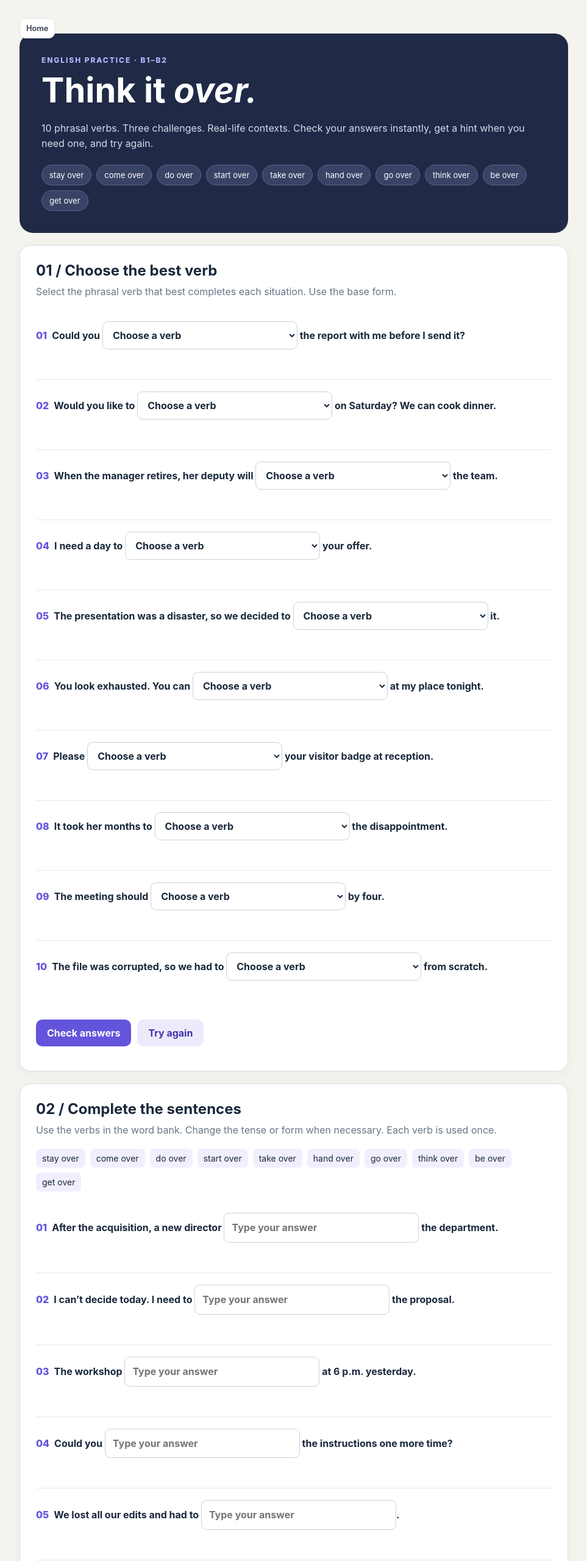
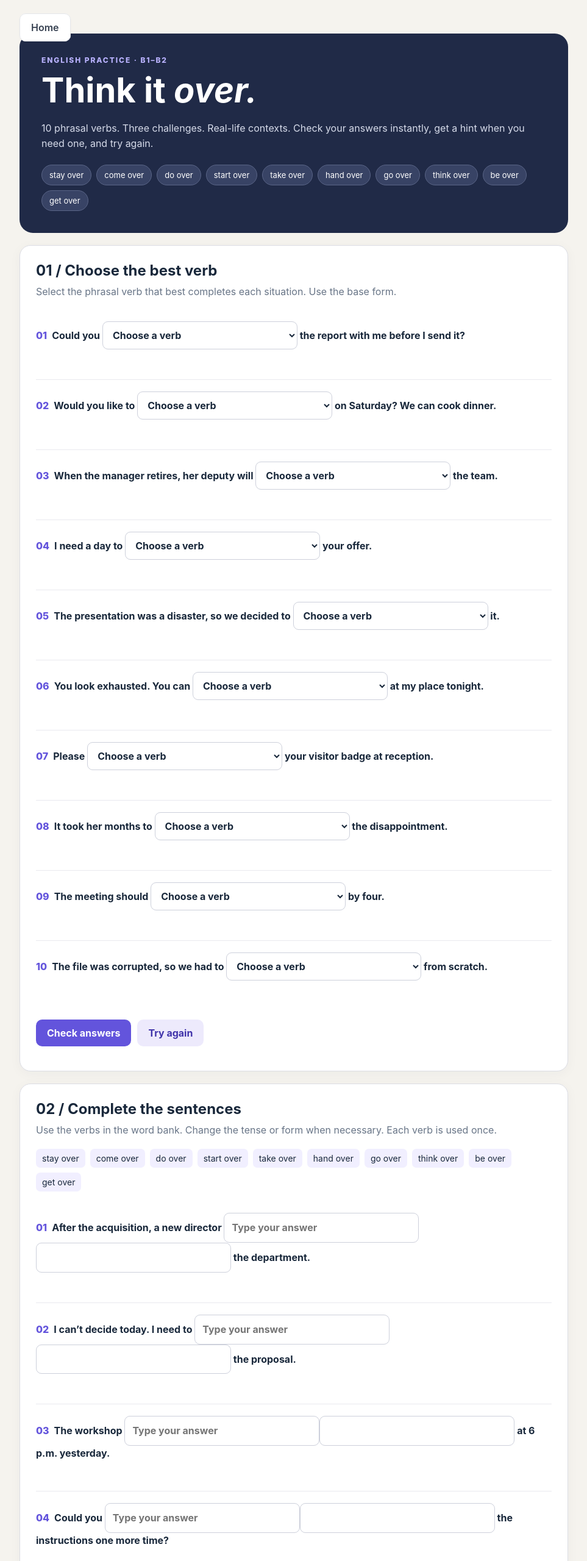
Before and after one commit to helga-spivak/English, a plain HTML site: page docs/Over.html in a window 1280 px wide. Shown: the top 2560 px of the page at 61% size, without its empty margins (158-1121 px from the left). Drawn offline with Linux system fonts and the light colour scheme.

Commit message:
Increase the Home link size and move it lower on the OVER page

```diff
--- a/docs/Over.html
+++ b/docs/Over.html
@@ -245,7 +245,7 @@
 
         <style id="site-navigation-style">.site-nav {
             max-width: 760px;
-            margin: 0 auto 14px;
+            margin: 12px auto 20px;
             display: grid;
             grid-template-columns: 1fr auto 1fr;
             gap: 8px;
@@ -258,8 +258,8 @@
             background: #fff;
             border: 1px solid #e5e7eb;
             border-radius: 10px;
-            padding: 8px 10px;
-            font-size: .8rem;
+            padding: 12px 18px;
+            font-size: 1rem;
             font-weight: 600;
             box-shadow: 0 1px 3px rgba(0, 0, 0, .04);
         }
@@ -347,12 +347,12 @@
         const verbs = ['stay over', 'come over', 'do over', 'start over', 'take over', 'hand over', 'go over', 'think over', 'be over', 'get over'];
         const meanings = ['sleep at someone’s place', 'visit someone at their home', 'do something again', 'begin again from the beginning', 'gain control or responsibility', 'give something to another person', 'review or examine carefully', 'consider before deciding', 'finish; end', 'recover from a difficult experience'];
         const ex1 = [['Could you ___ the report with me before I send it?', 'go over'], ['Would you like to ___ on Saturday? We can cook dinner.', 'come over'], ['When the manager retires, her deputy will ___ the team.', 'take over'], ['I need a day to ___ your offer.', 'think over'], ['The presentation was a disaster, so we decided to ___ it.', 'do over'], ['You look exhausted. You can ___ at my place tonight.', 'stay over'], ['Please ___ your visitor badge at reception.', 'hand over'], ['It took her months to ___ the disappointment.', 'get over'], ['The meeting should ___ by four.', 'be over'], ['The file was corrupted, so we had to ___ from scratch.', 'start over']];
-        const ex2 = [['After the acquisition, a new director ______ the department.', 'took over', 'Past simple: assume responsibility'], ['I can’t decide today. I need to ______ the proposal.', 'think over', 'Consider carefully before deciding'], ['The workshop ______ at 6 p.m. yesterday.', 'was over', 'Past simple: finished'], ['Could you ______ the instructions one more time?', 'go over', 'Review carefully'], ['We lost all our edits and had to ______.', 'start over', 'Begin again from the beginning'], ['My cousin ______ last weekend because the trains stopped running.', 'stayed over', 'Past simple: slept at someone’s home'], ['Please ______ the keys before you leave.', 'hand over', 'Give something to another person'], ['It took him a long time to ______ his fear of public speaking.', 'get over', 'Recover from or overcome'], ['We made too many mistakes, so we decided to ______ the entire exercise.', 'do over', 'Repeat the task'], ['Why don’t you ______ for coffee after work?', 'come over', 'Visit someone’s home']];
-        const ex3 = [['I need to <b>consider your suggestion carefully</b>. → I need to ______ your suggestion.', 'think over', 'Consider'], ['Let’s <b>review the figures</b> before the meeting. → Let’s ______ the figures.', 'go over', 'Review'], ['He <b>recovered from</b> the breakup. → He ______ the breakup.', 'got over', 'Recover'], ['Could you <b>give me</b> the documents? → Could you ______ the documents?', 'hand over', 'Transfer'], ['The concert <b>finished</b> at eleven. → The concert ______ at eleven.', 'was over', 'Finished'], ['Our first attempt failed, so we <b>began again</b>. → We ______.', 'started over', 'Restart'], ['She <b>assumed responsibility for</b> the project. → She ______ the project.', 'took over', 'Assume control'], ['Can you <b>visit my home</b> tonight? → Can you ______ tonight?', 'come over', 'Visit'], ['I <b>slept at my friend’s house</b> last night. → I ______ last night.', 'stayed over', 'Sleep away from home'], ['The recording was unclear, so we had to <b>repeat it</b>. → We had to ______ it.', 'do over', 'Repeat']];
+        const ex2 = [['After the acquisition, a new director ______ the department.', 'took over', 'Past simple: assume responsibility'], ['I can’t decide today. I need to ______ the proposal.', 'think over', 'Consider carefully before deciding'], ['The workshop ______ at 6 p.m. yesterday.', 'was over', 'Past simple: finished'], ['Could you ______ the instructions one more time?', 'go over', 'Review carefully'], ['We lost all our edits and had to ______.', 'start over', 'Begin again from the beginning'], ['My cousin ______ last weekend because the trains stopped running.', 'stayed over', 'Past simple: slept at someone’s home'], ['Please ______ the keys before you leave.', 'hand over', 'Give something to another person'], ['It took him a long time to ______ his fear of public speaking.', 'get over', 'Recover from or overcome'], ['We made too many mistakes, so we decided to ______ the entire exercise.', 'do over', 'Repeat the task'], ['Why didn’t you ______ for coffee after work?', 'come over', 'Visit someone’s home']];
+        const ex3 = [['I need to <b>consider your suggestion carefully</b>. → I need to ______ your suggestion.', 'think over', 'Consider'], ['Let’s <b>review the figures</b> before the meeting. → Let’s ______ the figures.', 'go over', 'Review'], ['He <b>recovered from</b> the breakup. → He ______ the breakup.', 'got over', 'Recover'], ['Could you <b>give me</b> the documents? → Could you ______ the documents?', 'hand over', 'Transfer'], ['The concert <b>finished</b> at eleven. → The concert ______ at eleven.', 'was over', 'Finished'], ['Our first attempt failed, so we <b>began again</b>. → We ______.', 'started over', 'Restart'], ['She <b>assumed control</b> for the project. → She ______ the project.', 'took over', 'Assume control'], ['Can you <b>visit my home</b> tonight? → Can you ______ tonight?', 'come over', 'Visit'], ['I <b>slept at my friend’s house</b> last night. → I ______ last night.', 'stayed over', 'Sleep away from home'], ['The recording was unclear, so we had to <b>repeat it</b>. → We had to ______ it.', 'do over', 'Repeat']];
         document.getElementById('chips').innerHTML = verbs.map(v => `<span class="chip">${v}</span>`).join(''); document.getElementById('bank').innerHTML = verbs.map(v => `<span>${v}</span>`).join(''); document.getElementById('reference').innerHTML = verbs.map((v, i) => `<div><strong>${v}</strong>${meanings[i]}</div>`).join('');
-        function render(n) { const arr = n === 1 ? ex1 : n === 2 ? ex2 : ex3; document.getElementById('exercise' + n).innerHTML = arr.map((item, i) => { let q = item[0]; if (n === 1) { q = q.replace('___', `<select aria-label="Question ${i + 1}"><option value="">Choose a verb</option>${verbs.map(v => `<option value="${v}">${v}</option>`).join('')}</select>`) } else { q = q.replace('______', `<input autocomplete="off" spellcheck="false" aria-label="Question ${i + 1}" placeholder="Type your answer">`) } return `<div class="question"><p class="qhead"><span class="num">${String(i + 1).padStart(2, '0')}</span>${q}</p><div class="hint" id="hint${n}-${i}">Hint: ${n === 1 ? '' : item[2]}</div><div class="feedback" id="fb${n}-${i}" aria-live="polite"></div></div>` }).join(''); document.getElementById('score' + n).textContent = '' }
+        function render(n) { const arr = n === 1 ? ex1 : n === 2 ? ex2 : ex3; document.getElementById('exercise' + n).innerHTML = arr.map((item, i) => { let q = item[0]; if (n === 1) { q = q.replace('___', `<select aria-label="Question ${i + 1}"><option value="">Choose a verb</option>${verbs.map(v => `<option value="${v}">${v}</option>`).join('')}</select>`); } else { q = q.replace('___', `<input autocomplete="off" spellcheck="false" aria-label="Question ${i + 1}" placeholder="Type your answer">`); q = q.replace(/_+/, '<input ...>'); } return `<div class="question"><p class="qhead"><span class="num">${String(i + 1).padStart(2, '0')}</span>${q}</p><div class="hint" id="hint${n}-${i}">Hint: ${item[2] || ''}</div><div class="feedback" id="fb${n}-${i}" aria-live="polite"></div></div>` }).join(''); document.getElementById('score' + n).textContent = ''; }
         function norm(s) { return s.toLowerCase().trim().replace(/[.!?]+$/, '').replace(/\s+/g, ' ').replace(/’/g, "'") }
-        function check(n) { const arr = n === 1 ? ex1 : n === 2 ? ex2 : ex3; const controls = document.querySelectorAll('#exercise' + n + ' select,#exercise' + n + ' input'); let total = 0; controls.forEach((el, i) => { const val = norm(el.value), answer = norm(arr[i][1]), ok = val === answer; total += ok ? 1 : 0; document.getElementById(`fb${n}-${i}`).innerHTML = ok ? '✓ Correct' : val ? `✗ Correct answer: <strong>${arr[i][1]}</strong>` : 'Please enter an answer.'; document.getElementById(`fb${n}-${i}`).className = 'feedback ' + (ok ? 'correct' : 'wrong'); el.style.borderColor = ok ? '#137a57' : '#b33d46' }); document.getElementById('score' + n).textContent = `Score: ${total} / ${arr.length}` }
+        function check(n) { const arr = n === 1 ? ex1 : n === 2 ? ex2 : ex3; const controls = document.querySelectorAll('#exercise' + n + ' select,#exercise' + n + ' input'); let total = 0; controls.forEach((el, i) => { const val = norm(el.value), answer = norm(arr[i][1]), ok = val === answer; total += ok ? 1 : 0; document.getElementById(`fb${n}-${i}`).innerHTML = ok ? '✓ Correct' : val ? `✗ Correct answer: <strong>${arr[i][1]}</strong>` : 'Please enter an answer.'; document.getElementById(`fb${n}-${i}`).className = `feedback ${ok ? 'correct' : 'wrong'}`; el.style.borderColor = ok ? '#137a57' : '#b33d46'; }); document.getElementById('score' + n).textContent = `Score: ${total} / ${arr.length}`; }
         function reset(n) { render(n) } function showHints(n) { document.querySelectorAll('#exercise' + n + ' .hint').forEach(e => e.classList.toggle('visible')) } render(1); render(2); render(3);
     </script>
 </body>
```
